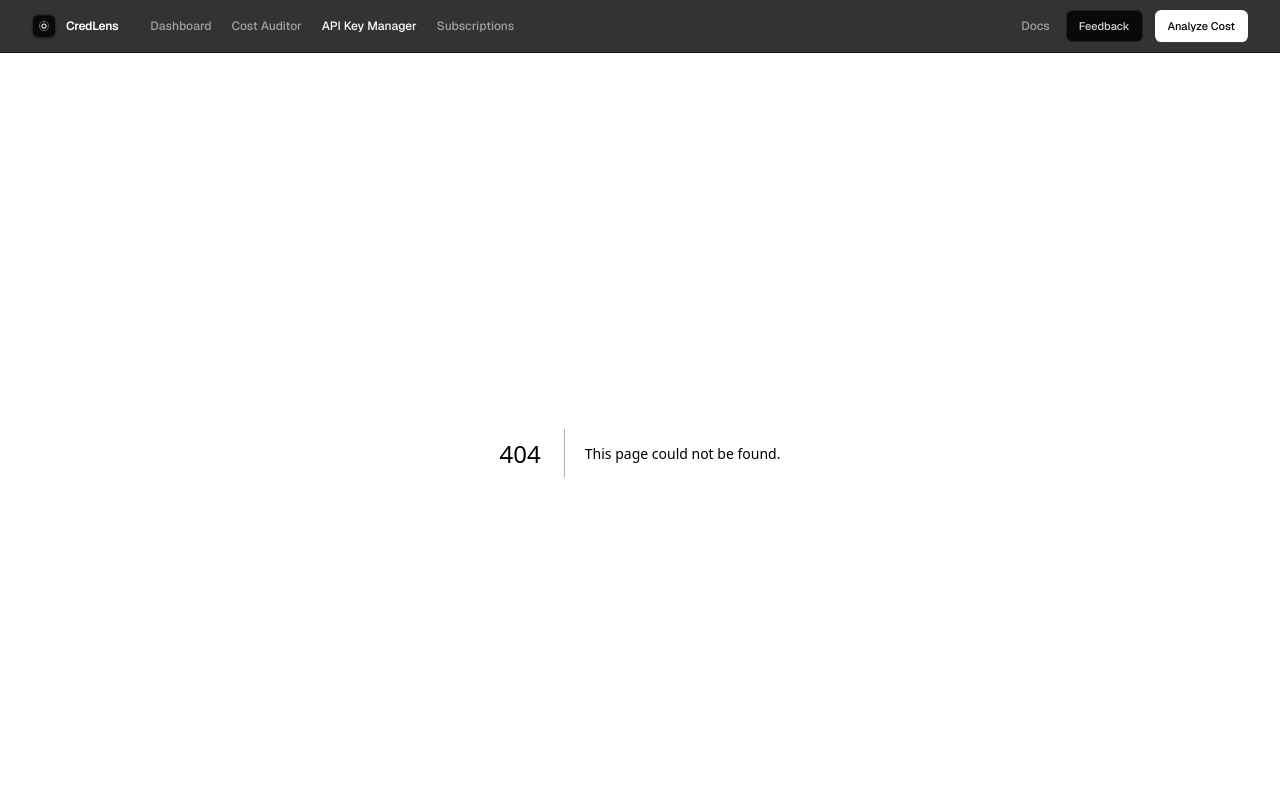
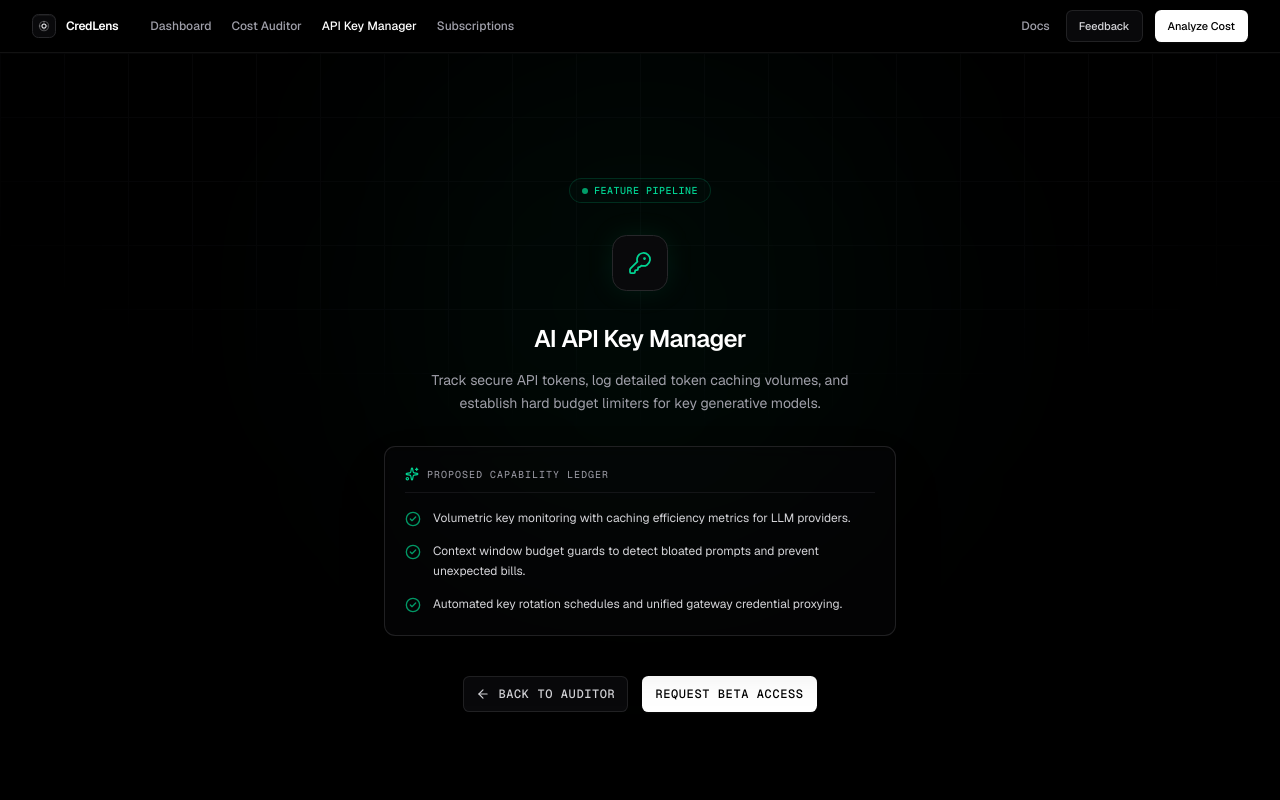
Before and after one commit to Himanshu2631/CredLens, a Next.js app: page /api-keys in a window 1280 px wide. Before the commit this address had no page. Shown: the top 800 px of the page. Built offline with nearby package versions, Linux system fonts and the light colour scheme.

Commit message:
feat: resolve 404 routes with premium placeholder pages for dashboard, subscriptions, and api-keys

```diff
--- /dev/null
+++ b/app/api-keys/page.js
@@ -0,0 +1,22 @@
+'use client';
+
+import React from 'react';
+import { KeyRound } from 'lucide-react';
+import PlaceholderPage from '@/components/ui/PlaceholderPage';
+
+export default function ApiKeysPage() {
+  const features = [
+    'Volumetric key monitoring with caching efficiency metrics for LLM providers.',
+    'Context window budget guards to detect bloated prompts and prevent unexpected bills.',
+    'Automated key rotation schedules and unified gateway credential proxying.'
+  ];
+
+  return (
+    <PlaceholderPage
+      title="AI API Key Manager"
+      description="Track secure API tokens, log detailed token caching volumes, and establish hard budget limiters for key generative models."
+      icon={KeyRound}
+      features={features}
+    />
+  );
+}
--- /dev/null
+++ b/app/dashboard/page.js
@@ -0,0 +1,22 @@
+'use client';
+
+import React from 'react';
+import { Activity } from 'lucide-react';
+import PlaceholderPage from '@/components/ui/PlaceholderPage';
+
+export default function DashboardPage() {
+  const features = [
+    'Multi-organization cost rollup charts with instant stack breakdowns.',
+    'Daily API usage trackers & volumetric token caching efficiency counters.',
+    'Runway projections, threshold alerts, and automated budget notifications.'
+  ];
+
+  return (
+    <PlaceholderPage
+      title="Cost Optimization Dashboard"
+      description="Monitor real-time cost savings telemetry, audit historical run-rate trends, and project extended runway gains in one consolidated viewport."
+      icon={Activity}
+      features={features}
+    />
+  );
+}
--- /dev/null
+++ b/app/subscriptions/page.js
@@ -0,0 +1,22 @@
+'use client';
+
+import React from 'react';
+import { CreditCard } from 'lucide-react';
+import PlaceholderPage from '@/components/ui/PlaceholderPage';
+
+export default function SubscriptionsPage() {
+  const features = [
+    'Direct workspace integrations with Slack & Google Workspace to sync team seats.',
+    'Plan tier verification triggers to alert you before auto-renewals or major tier upgrades.',
+    'Intelligent cross-provider redundancy alerts to flag duplicate subscriptions instantly.'
+  ];
+
+  return (
+    <PlaceholderPage
+      title="SaaS Subscription Hub"
+      description="Manage active workspace licenses, cross-reference tool plans against team seats, and eliminate duplicate subscription overhead."
+      icon={CreditCard}
+      features={features}
+    />
+  );
+}
--- /dev/null
+++ b/components/ui/PlaceholderPage.jsx
@@ -0,0 +1,113 @@
+'use client';
+
+import React from 'react';
+import Link from 'next/link';
+import { ArrowLeft, Sparkles, CheckCircle2 } from 'lucide-react';
+import PageContainer from '@/components/layout/PageContainer';
+import SectionWrapper from '@/components/layout/SectionWrapper';
+import Container from '@/components/layout/Container';
+import { Button } from '@/components/ui/button';
+import Badge from '@/components/ui/Badge';
+
+/**
+ * Reusable premium placeholder page component for upcoming platform features.
+ * Features grid backgrounds, status indicator badges, and upcoming list item telemetry.
+ *
+ * @param {string} title - Page header title
+ * @param {string} description - Explanation of the tool's purpose
+ * @param {React.ComponentType} icon - Lucide React Icon Component
+ * @param {Array<string>} features - List of upcoming highlights
+ */
+export default function PlaceholderPage({ title, description, icon: Icon, features = [] }) {
+  return (
+    <PageContainer className="relative overflow-hidden">
+      {/* Visual background accents: grid patterns and ambient glows */}
+      <div
+        className="absolute inset-0 bg-[linear-gradient(to_right,#09090b_1px,transparent_1px),linear-gradient(to_bottom,#09090b_1px,transparent_1px)] bg-[size:4rem_4rem] [mask-image:radial-gradient(ellipse_60%_50%_at_50%_0%,#000_70%,transparent_100%)] opacity-70 pointer-events-none"
+        aria-hidden="true"
+      />
+      <div
+        className="absolute top-0 left-1/2 -translate-x-1/2 w-[500px] h-[500px] bg-emerald-500/5 rounded-full blur-[120px] pointer-events-none"
+        aria-hidden="true"
+      />
+
+      <SectionWrapper className="pt-20 pb-24 relative z-10 flex-1 flex items-center">
+        <Container className="max-w-xl mx-auto text-center space-y-8">
+
+          {/* Status Badge */}
+          <div className="flex justify-center animate-in fade-in slide-in-from-bottom-2 duration-300">
+            <Badge variant="muted" dot={true} className="border-emerald-500/20 bg-emerald-950/10 text-emerald-400 font-mono tracking-wider text-[10px] uppercase py-1 px-3">
+              Feature Pipeline
+            </Badge>
+          </div>
+
+          {/* Central Visual Icon & Glow */}
+          <div className="flex justify-center animate-in fade-in slide-in-from-bottom-2 duration-400">
+            <div className="relative group">
+              <div className="absolute inset-0 bg-emerald-500/10 rounded-2xl blur-md group-hover:blur-lg transition-all duration-300" />
+              <div className="relative flex h-14 w-14 items-center justify-center rounded-2xl border border-zinc-800 bg-zinc-950 text-emerald-400">
+                {Icon && <Icon className="h-6 w-6 stroke-[1.75]" />}
+              </div>
+            </div>
+          </div>
+
+          {/* Typography Narrative */}
+          <div className="space-y-3.5 animate-in fade-in slide-in-from-bottom-2 duration-500">
+            <h1 className="text-xl md:text-2xl font-semibold tracking-tight text-white">
+              {title}
+            </h1>
+            <p className="text-zinc-400 text-xs md:text-sm leading-[1.6] font-normal max-w-md mx-auto">
+              {description}
+            </p>
+          </div>
+
+          {/* Roadmap Highlights Ledger */}
+          {features.length > 0 && (
+            <div className="rounded-xl border border-zinc-800/80 bg-zinc-950/40 p-5 text-left space-y-4 animate-in fade-in slide-in-from-bottom-3 duration-600 shadow-2xl backdrop-blur-sm">
+              <div className="flex items-center gap-2 border-b border-zinc-800/50 pb-2.5">
+                <Sparkles className="h-3.5 w-3.5 text-emerald-400" />
+                <span className="text-[10px] font-mono tracking-widest text-zinc-400 uppercase">
+                  Proposed Capability Ledger
+                </span>
+              </div>
+              <ul className="space-y-3.5">
+                {features.map((feature, idx) => (
+                  <li key={idx} className="flex items-start gap-3">
+                    <CheckCircle2 className="h-4 w-4 text-emerald-500/80 shrink-0 mt-0.5" strokeWidth={2} />
+                    <span className="text-zinc-300 text-xs leading-relaxed font-normal">
+                      {feature}
+                    </span>
+                  </li>
+                ))}
+              </ul>
+            </div>
+          )}
+
+          {/* Actions CTA Section */}
+          <div className="pt-2 flex flex-col sm:flex-row items-center justify-center gap-3.5 animate-in fade-in slide-in-from-bottom-3 duration-700">
+            <Link href="/" passHref legacyBehavior>
+              <Button
+                as="a"
+                variant="outline"
+                size="sm"
+                className="h-9 gap-2 text-xs font-mono uppercase tracking-wider text-zinc-300 hover:text-white border-zinc-800/80 bg-zinc-950 hover:bg-zinc-900 w-full sm:w-auto"
+              >
+                <ArrowLeft className="h-3.5 w-3.5" />
+                Back to Auditor
+              </Button>
+            </Link>
+            <Button
+              variant="default"
+              size="sm"
+              className="h-9 text-xs font-mono uppercase tracking-wider w-full sm:w-auto shadow-[0_1px_2px_rgba(255,255,255,0.05)]"
+              onClick={() => alert("Thank you for your interest! We have noted your request for this feature.")}
+            >
+              Request Beta Access
+            </Button>
+          </div>
+
+        </Container>
+      </SectionWrapper>
+    </PageContainer>
+  );
+}
```
